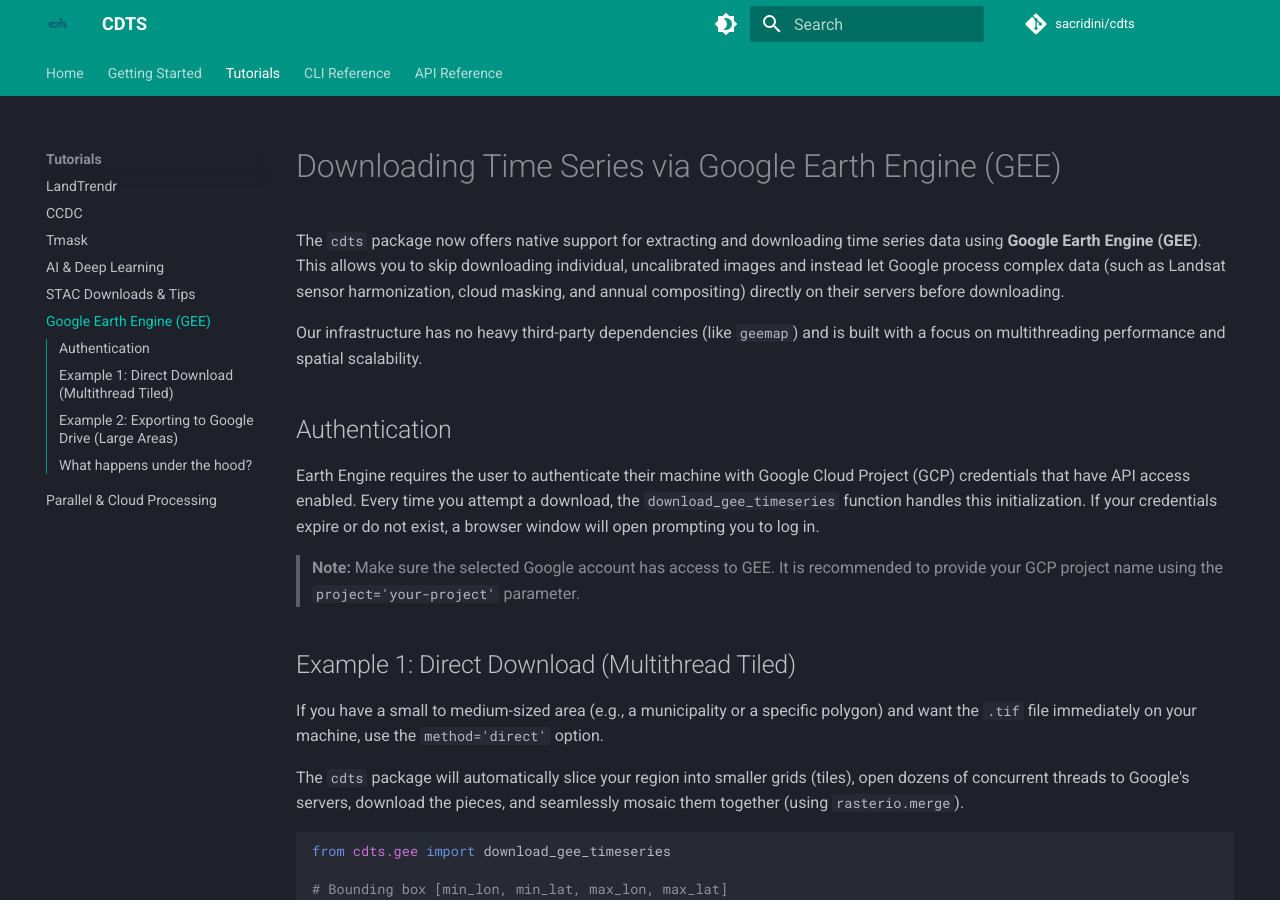
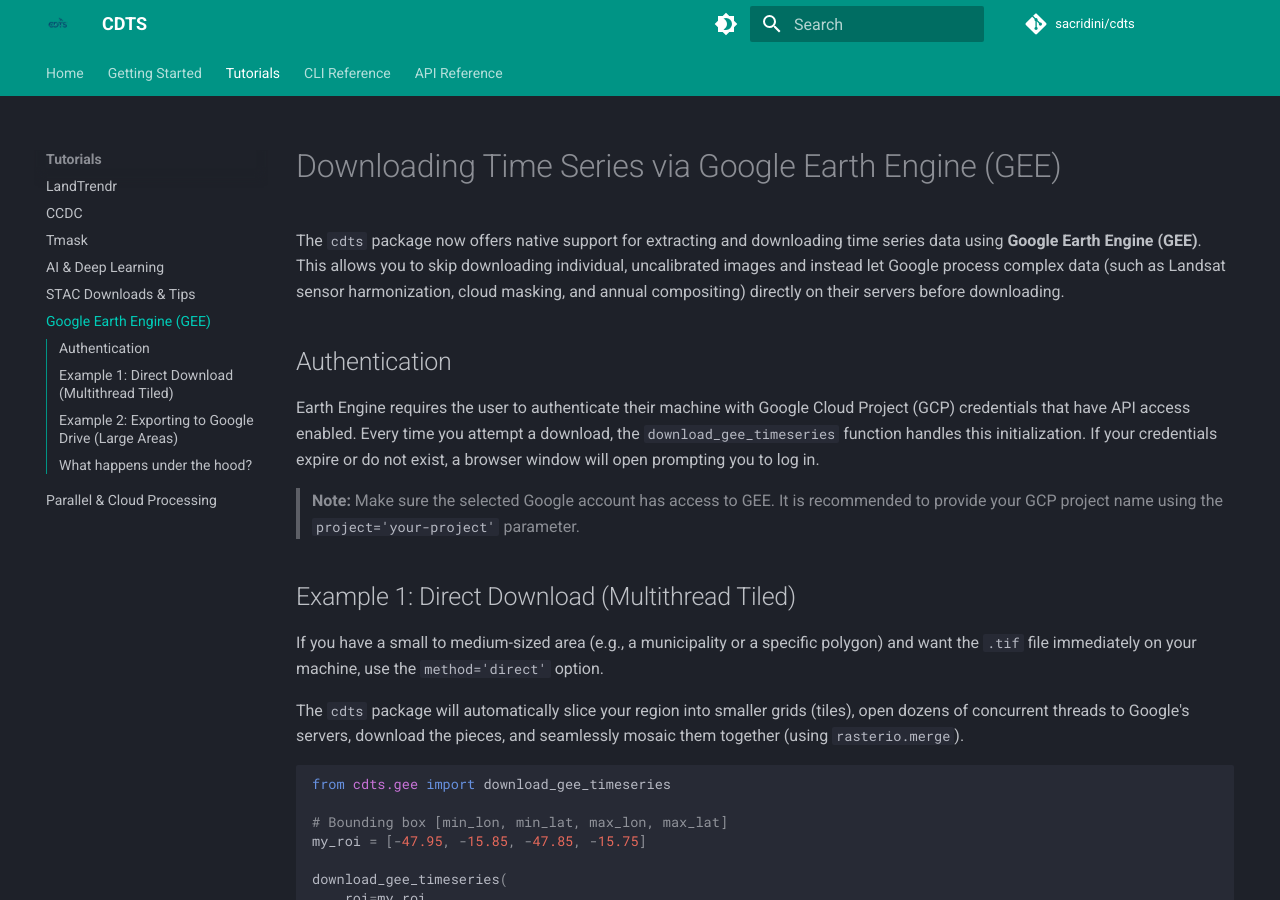
Before and after one commit to sacridini/cdts, an MkDocs documentation site: the page built from docs/tutorials/gee-downloads.md, in a window 1280 px wide and 900 px high. Built offline with MkDocs 1.6.1 and Material for MkDocs 9.7.7, drawn with Linux system fonts in a browser that asks for light colours; comment, search, counter and statistics services are not loaded.

Commit message:
docs: remove infrastructure phrase from gee tutorial

```diff
--- a/docs/tutorials/gee-downloads.md
+++ b/docs/tutorials/gee-downloads.md
@@ -1,8 +1,6 @@
 # Downloading Time Series via Google Earth Engine (GEE)
 
 The `cdts` package now offers native support for extracting and downloading time series data using **Google Earth Engine (GEE)**. This allows you to skip downloading individual, uncalibrated images and instead let Google process complex data (such as Landsat sensor harmonization, cloud masking, and annual compositing) directly on their servers before downloading.
-
-Our infrastructure has no heavy third-party dependencies (like `geemap`) and is built with a focus on multithreading performance and spatial scalability.
 
 ## Authentication
 
```
